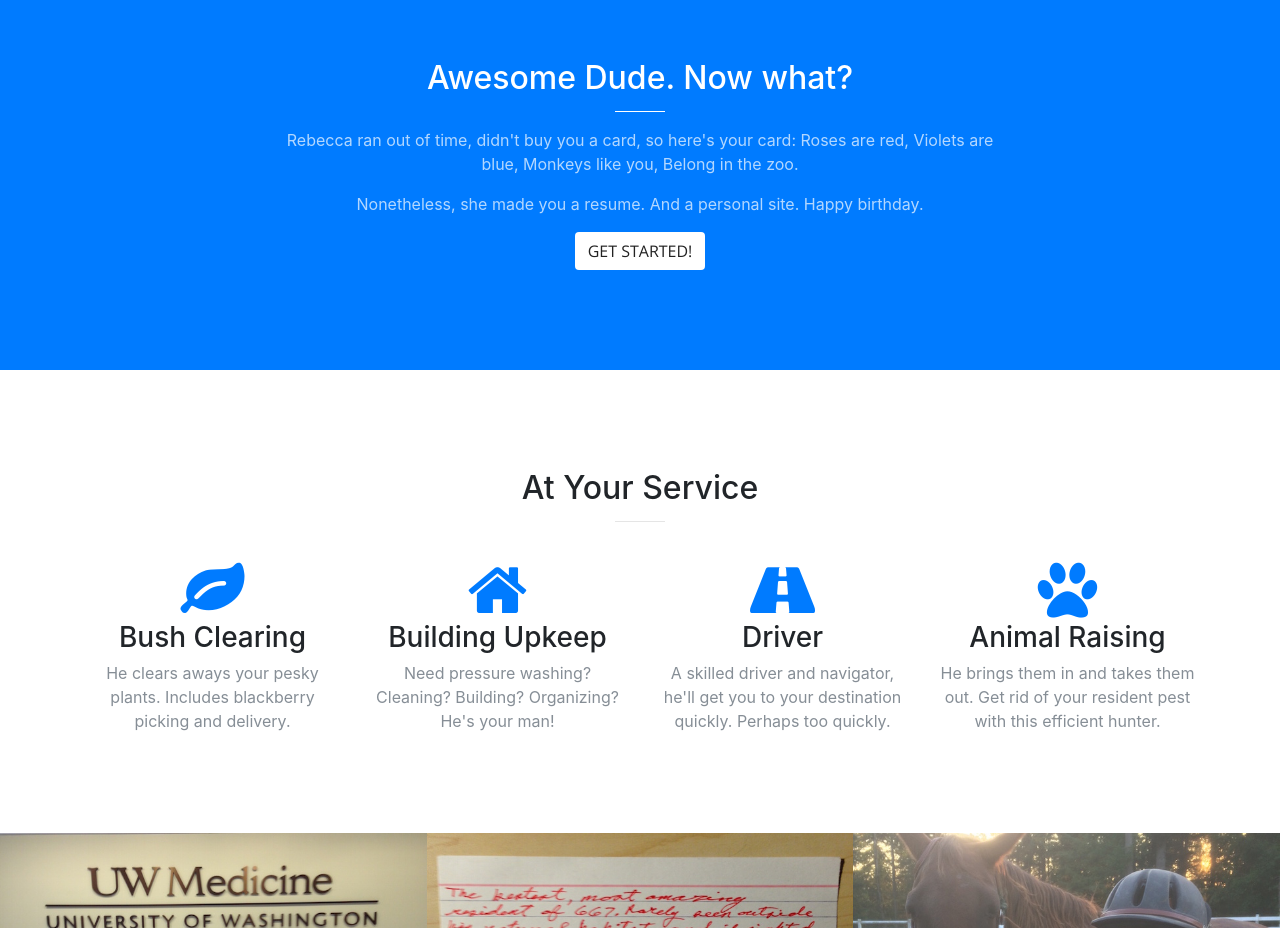
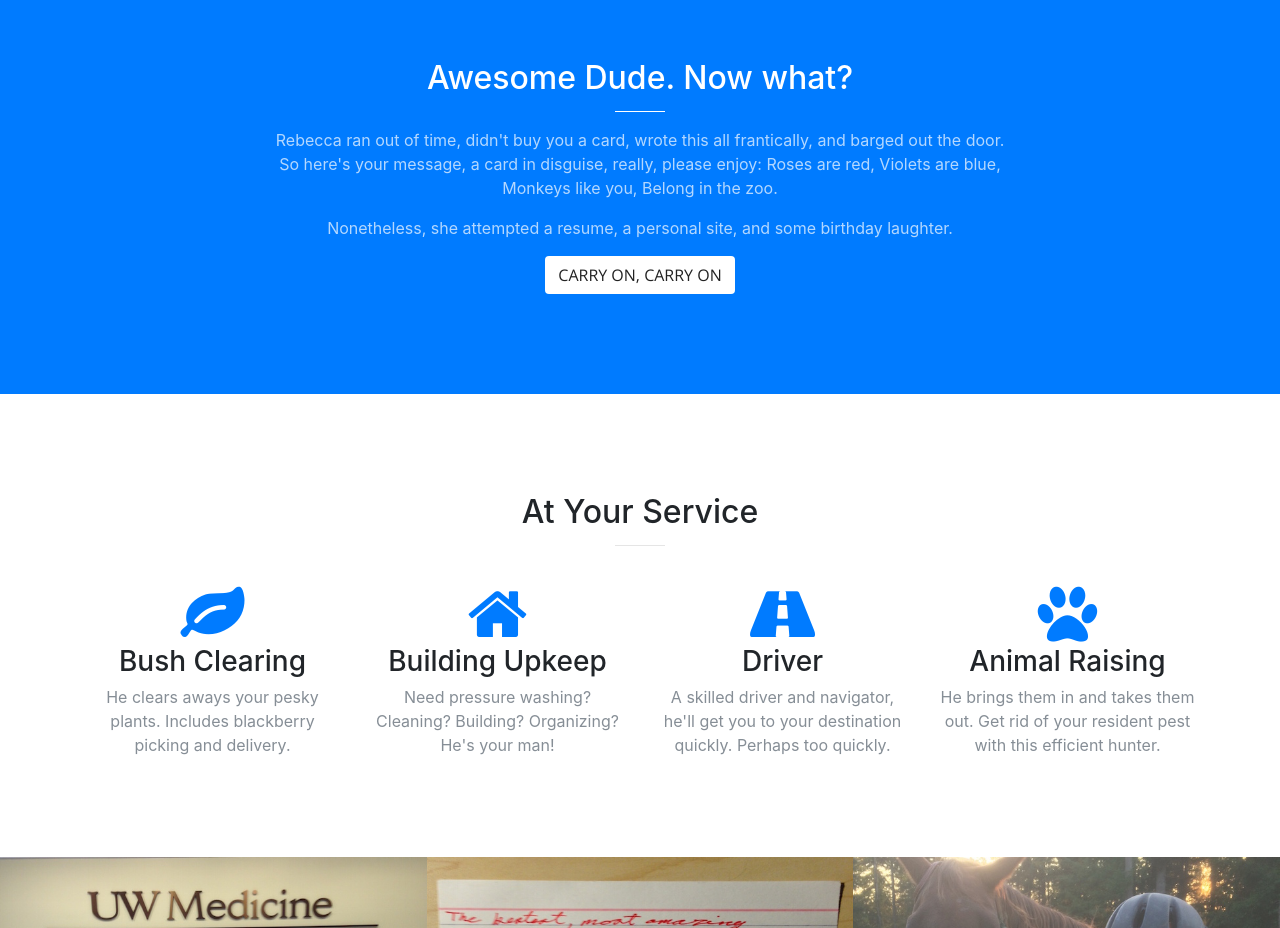
Before and after one commit to rebbyT/rebbyT.github.io, a website with bundled scripts: page index.html in a window 1280 px wide. Shown: the part 840-1768 px from the top of the page. Built offline with nearby package versions, Linux system fonts and the light colour scheme.

Commit message:
fixed writing

```diff
--- a/index.html
+++ b/index.html
@@ -61,7 +61,7 @@
           <h1 id="homeHeading">The Dark of Your Life wants to say...</h1>
           <hr>
           <p>Damn boi, you fiiine! Such majesty. Exceptional and impressive, you are a rare beacon of light in an unworthy world. Alas, not all is well! Slowly but surely, the darkness will envelop you-- as you once tried to conquer it, darkness now overtakes the light.
-            As the willing subject of such dreadful matters, you have won the right to a free website, dedicated to your eminence.
+            As the willing subject of such dreadful matters, you have won the right to a free website-- dedicated to your eminence.
           </p>
           <a class="btn btn-primary btn-xl js-scroll-trigger" href="#about">Witness The Greatness</a>
         </div>
@@ -74,9 +74,9 @@
           <div class="col-lg-8 mx-auto text-center">
             <h2 class="section-heading text-white">Awesome Dude. Now what?</h2>
             <hr class="light">
-            <p class="text-faded">Rebecca ran out of time, didn't buy you a card, so here's your card: Roses are red, Violets are blue, Monkeys like you, Belong in the zoo. </p>
-            <p class="text-faded">Nonetheless, she made you a resume. And a personal site. Happy birthday. </p>
-            <a class="btn btn-default btn-xl js-scroll-trigger" href="#services">Get Started!</a>
+            <p class="text-faded">Rebecca ran out of time, didn't buy you a card, wrote this all frantically, and barged out the door. So here's your message, a card in disguise, really, please enjoy: Roses are red, Violets are blue, Monkeys like you, Belong in the zoo. </p>
+            <p class="text-faded">Nonetheless, she attempted a resume, a personal site, and some birthday laughter. </p>
+            <a class="btn btn-default btn-xl js-scroll-trigger" href="#services">Carry On, Carry On</a>
           </div>
         </div>
       </div>
```
Also changed, not shown: 1 other file.
